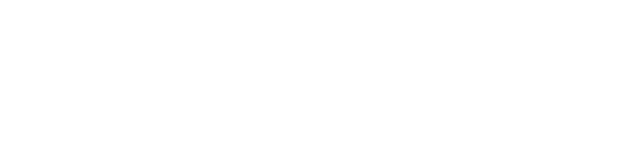
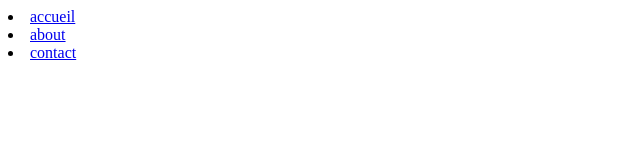
Before and after one commit to azizhajlaoui/site-web, a plain HTML site: page index.html in a window 1280 px wide. Shown: the whole page, without its empty margins (0-640 px from the left). Drawn offline with Linux system fonts and the light colour scheme.

Commit message:
ajout d'une barre de navigation

```diff
--- a/index.html
+++ b/index.html
@@ -6,6 +6,18 @@
     <title>Document</title>
 </head>
 <body>
-
+    <nav>
+    <lu>
+        <li>
+            <a href="#home">accueil</a>
+        </li>
+        <li>
+            <a href="#about">about</a>
+        </li>
+        <li>
+            <a href="#contact">contact</a>
+        </li>
+    </lu>
+    </nav>
 </body>
 </html>
```
